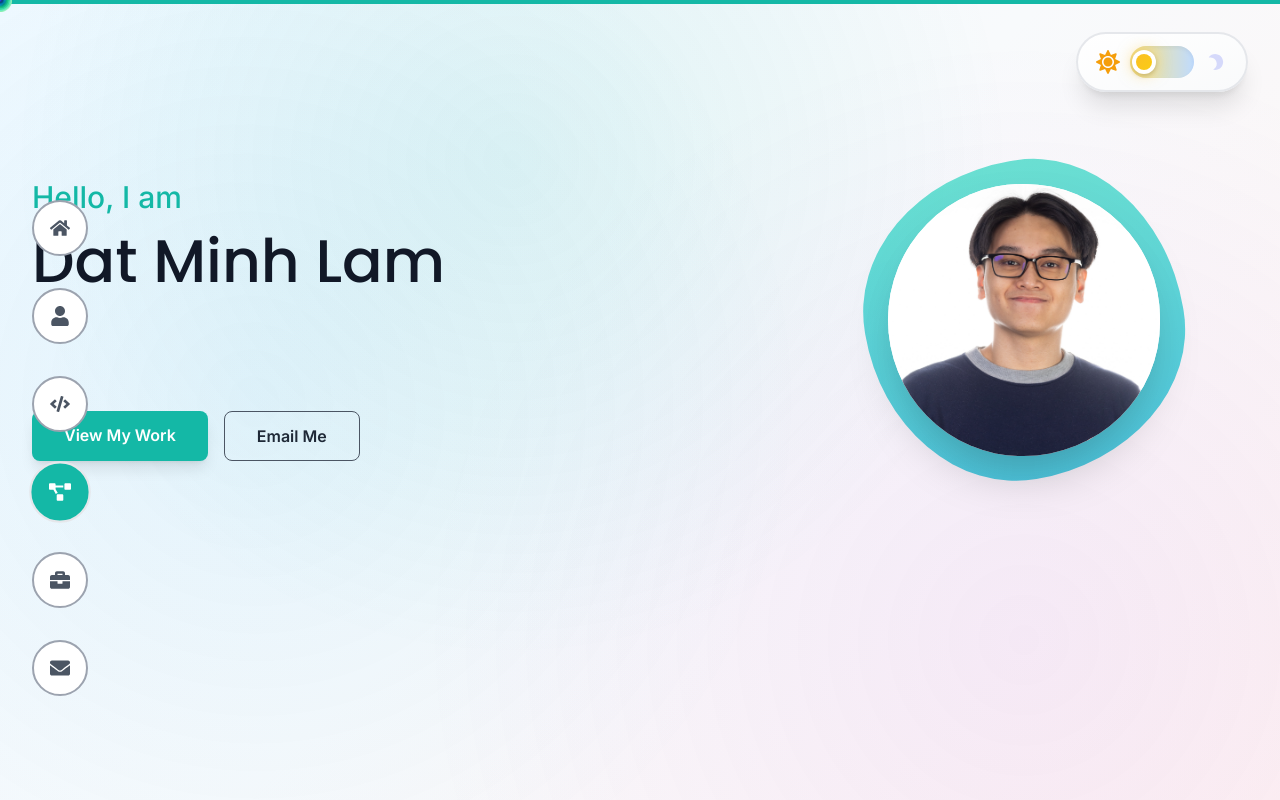
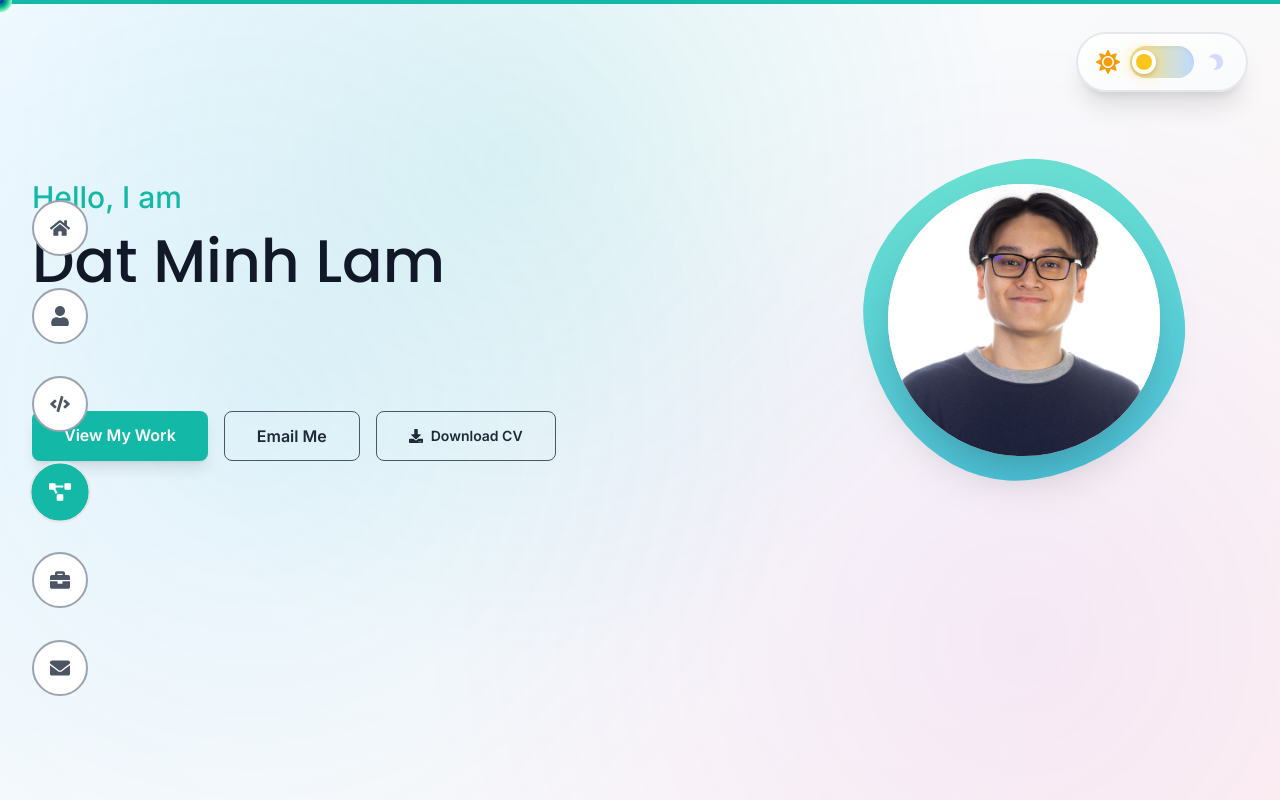
Before and after one commit to pasiones/portfolio, a React (Vite) app: page / in a window 1280 px wide. Shown: the top 800 px of the page. Built offline with nearby package versions, Linux system fonts and the light colour scheme.

Commit message:
add CV download link to HomeSection and update viewport settings in AnimatedSection and ProjectsSection

```diff
--- a/src/components/HomeSection.tsx
+++ b/src/components/HomeSection.tsx
@@ -1,5 +1,6 @@
 import React, { useState, useEffect } from 'react';
 import { motion, AnimatePresence } from 'framer-motion';
+import { FaDownload } from 'react-icons/fa';
 import { fadeInDown } from '../constants/animations';
 import { ROLES_DATA } from '../constants/data';
 import profileImage from '../assets/pfp/profile.jpg';
@@ -93,6 +94,16 @@ const HomeSection: React.FC = () => {
                     >
                         Email Me
                     </motion.a>
+                    <motion.a
+                        href="/cv.pdf"
+                        download
+                        whileHover={{ scale: 1.05 }}
+                        whileTap={{ scale: 0.95 }}
+                        className="flex items-center gap-2 border border-gray-600 dark:border-gray-600 text-gray-800 dark:text-gray-300 font-semibold py-3 px-8 rounded-lg text-sm transition duration-300 hover:border-accent hover:text-accent"
+                    >
+                        <FaDownload className="text-sm" />
+                        Download CV
+                    </motion.a>
                 </motion.div>
             </div>
 
--- a/src/components/ProjectsSection.tsx
+++ b/src/components/ProjectsSection.tsx
@@ -29,7 +29,7 @@ const ProjectsSection: React.FC = () => (
         <motion.div
             initial="hidden"
             whileInView="visible"
-            viewport={{ once: false, amount: 0.2 }}
+            viewport={{ once: false, amount: "some" }}
             variants={staggerContainer}
             className="grid md:grid-cols-2 gap-10"
         >
--- a/src/components/util/AnimatedSection.tsx
+++ b/src/components/util/AnimatedSection.tsx
@@ -15,7 +15,7 @@ const AnimatedSection: React.FC<AnimatedSectionProps> = ({ id, children, classNa
             id={id}
             initial="hidden"
             whileInView="visible"
-            viewport={{ once: false, amount: 0.2, margin: "0px 0px -100px 0px" }}
+            viewport={{ once: false, amount: "some", margin: "0px 0px -100px 0px" }}
             variants={fadeInUp}
             className={`${padding} ${className}`}
         >
```
Also changed, not shown: 1 other file (tests, documents, lock files or other folders).
